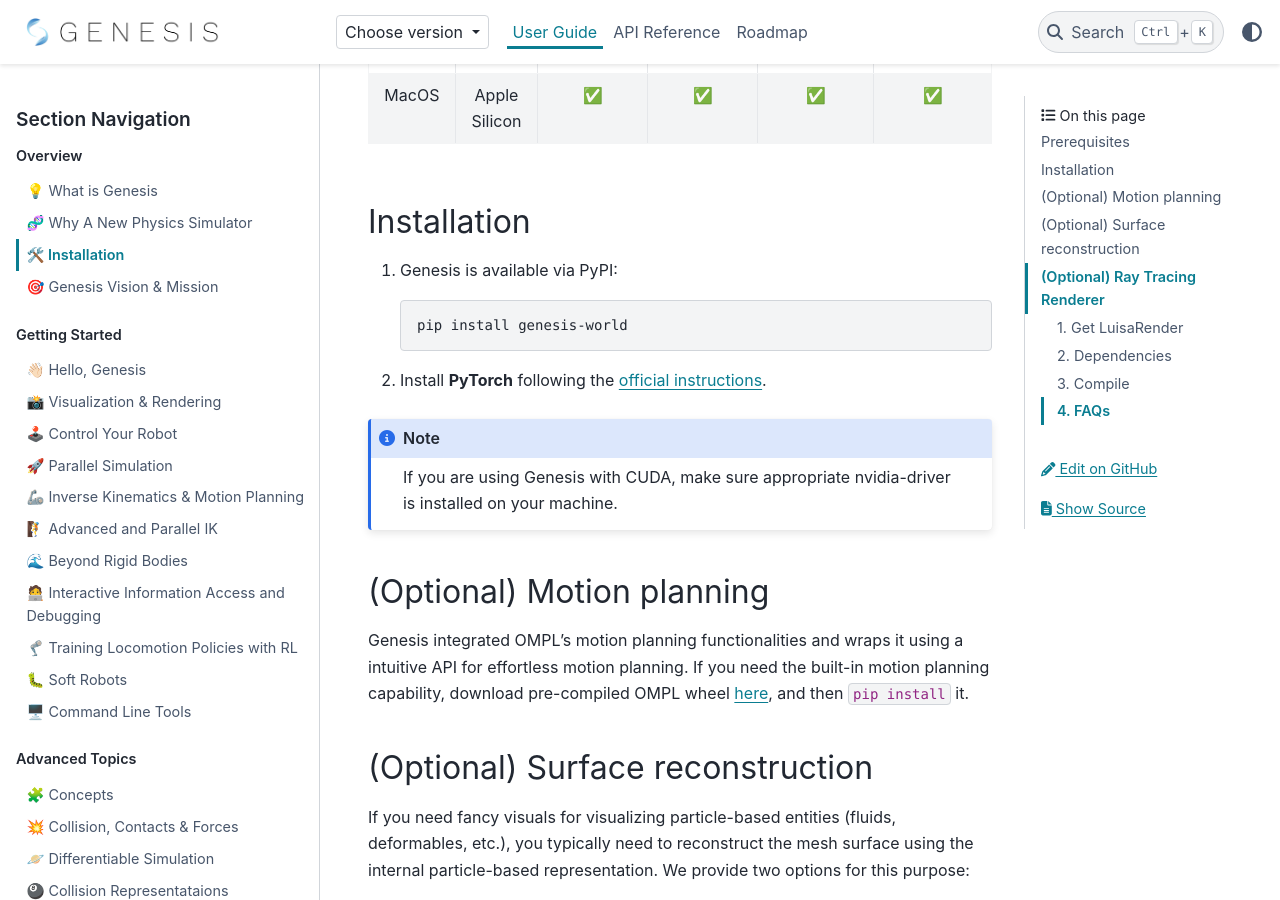
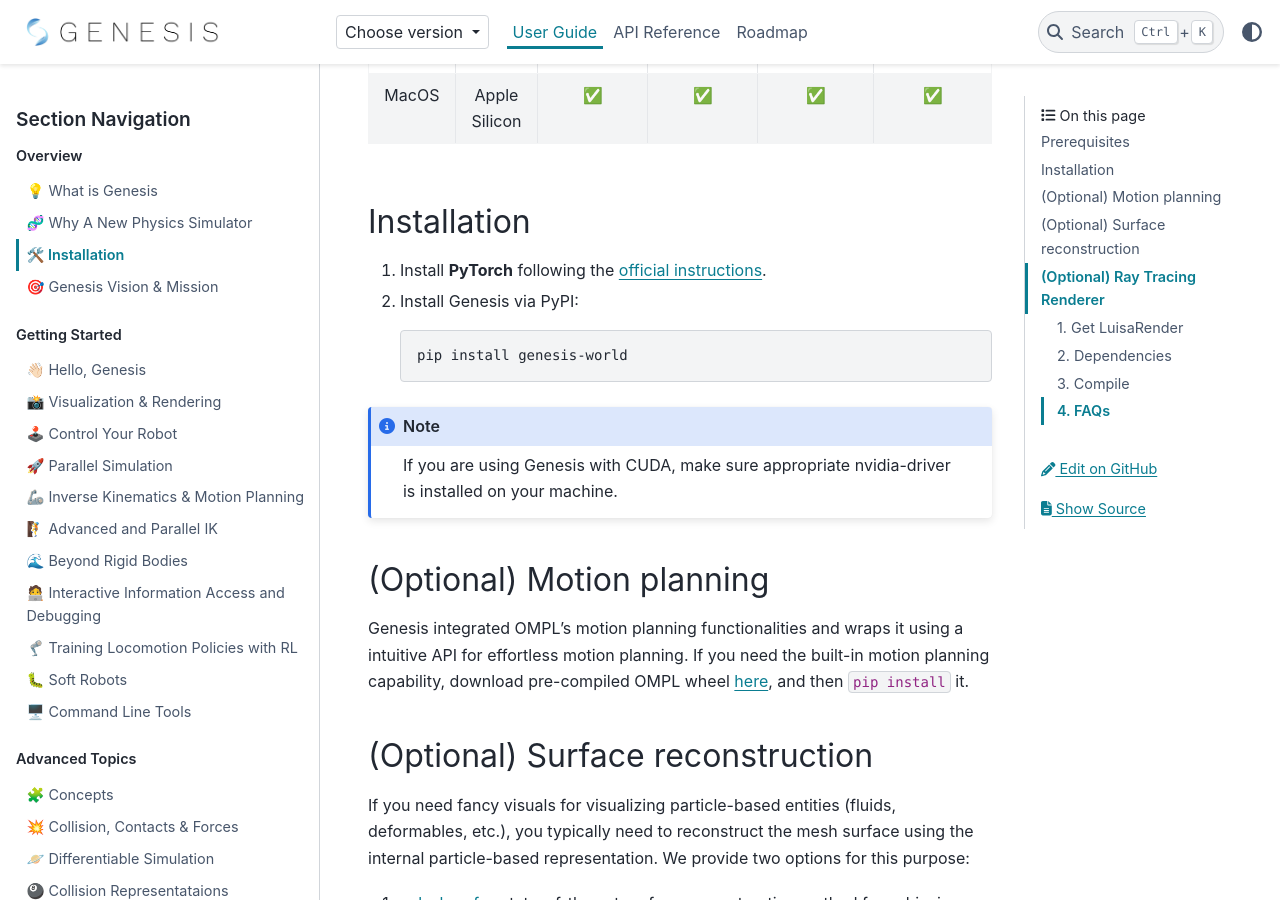
Before and after one commit to kyudongkim/genesis-doc, a Sphinx documentation site: the page built from source/user_guide/overview/installation.md, in a window 1280 px wide and 900 px high, scrolled down 864 px. Built offline with Sphinx 7.4.7 and the PyData theme 0.15.4, drawn with Linux system fonts in a browser that asks for light colours; the version number could not be read and is left out.

Commit message:
Update installation.md

````diff
--- a/source/user_guide/overview/installation.md
+++ b/source/user_guide/overview/installation.md
@@ -23,12 +23,12 @@ Supported features on various systems are as follows:
 </div>
 
 ## Installation
-1. Genesis is available via PyPI:
+1. Install **PyTorch** following the [official instructions](https://pytorch.org/get-started/locally/).
+
+2. Install Genesis via PyPI:
     ```bash
     pip install genesis-world
     ```
-
-2. Install **PyTorch** following the [official instructions](https://pytorch.org/get-started/locally/).
 
 :::{note}
 If you are using Genesis with CUDA, make sure appropriate nvidia-driver is installed on your machine.
````
